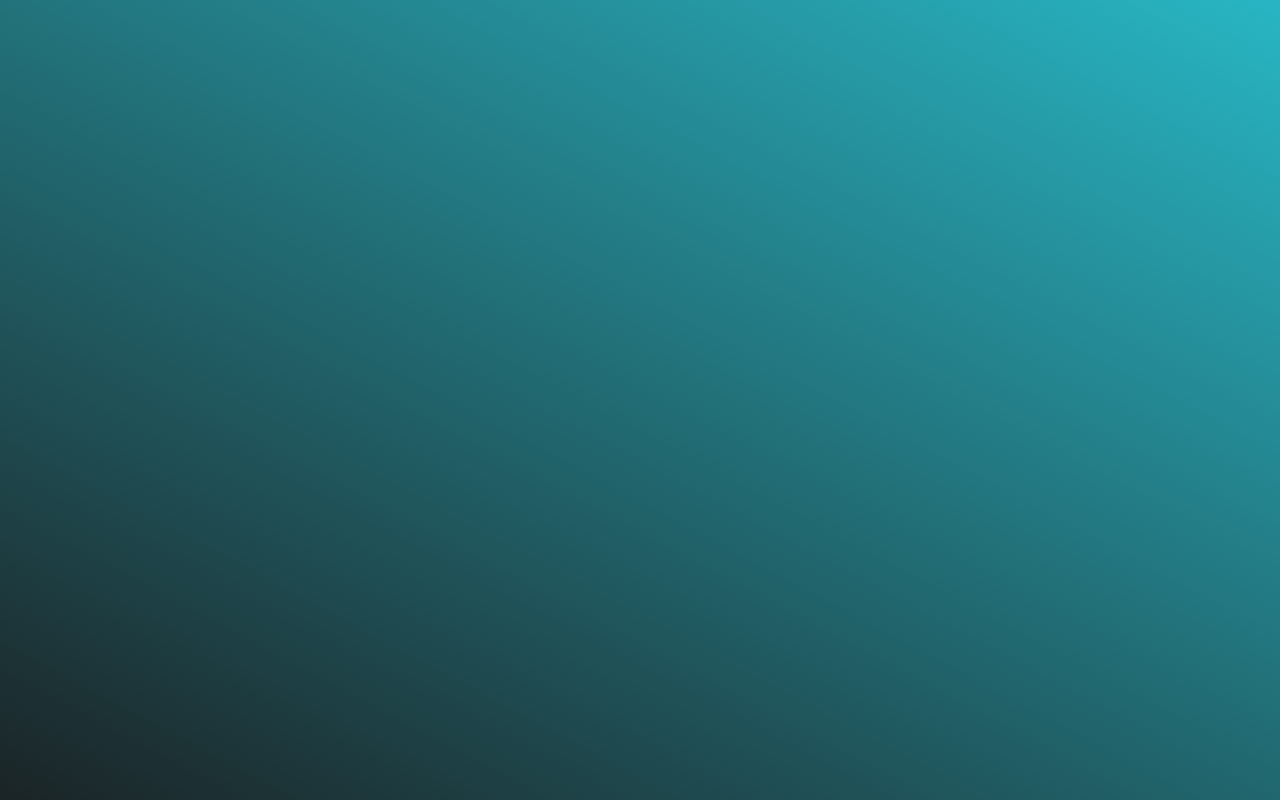
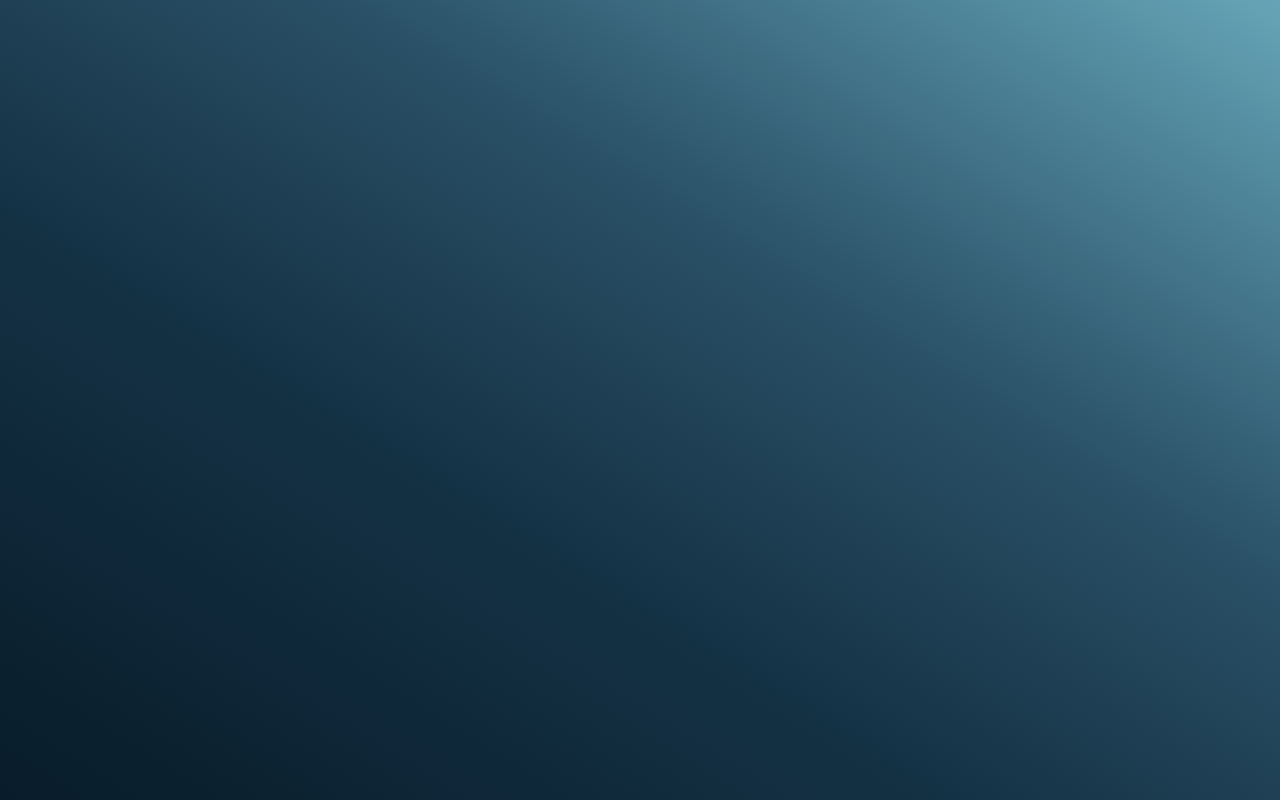
Before and after one commit to kingmohbil/online-store, a Next.js app: page / in a window 1280 px wide. Built offline with nearby package versions, Linux system fonts and the light colour scheme.

Commit message:
Added the linear gradiant background

```diff
--- a/styles/globals.css
+++ b/styles/globals.css
@@ -1,40 +1,9 @@
+@import url('https://fonts.googleapis.com/css2?family=Roboto:ital,wght@0,100;0,300;0,400;0,500;0,700;0,900;1,100;1,300;1,400;1,500;1,700;1,900&display=swap');
+
 :root {
   --font-mono: ui-monospace, Menlo, Monaco, 'Cascadia Mono', 'Segoe UI Mono',
     'Roboto Mono', 'Oxygen Mono', 'Ubuntu Monospace', 'Source Code Pro',
     'Fira Mono', 'Droid Sans Mono', 'Courier New', monospace;
-}
-
-@media (prefers-color-scheme: dark) {
-  :root {
-    --foreground-rgb: 255, 255, 255;
-    --background-start-rgb: 0, 0, 0;
-    --background-end-rgb: 0, 0, 0;
-
-    --primary-glow: radial-gradient(rgba(1, 65, 255, 0.4), rgba(1, 65, 255, 0));
-    --secondary-glow: linear-gradient(
-      to bottom right,
-      rgba(1, 65, 255, 0),
-      rgba(1, 65, 255, 0),
-      rgba(1, 65, 255, 0.3)
-    );
-
-    --tile-start-rgb: 2, 13, 46;
-    --tile-end-rgb: 2, 5, 19;
-    --tile-border: conic-gradient(
-      #ffffff80,
-      #ffffff40,
-      #ffffff30,
-      #ffffff20,
-      #ffffff10,
-      #ffffff10,
-      #ffffff80
-    );
-
-    --callout-rgb: 20, 20, 20;
-    --callout-border-rgb: 108, 108, 108;
-    --card-rgb: 100, 100, 100;
-    --card-border-rgb: 200, 200, 200;
-  }
 }
 
 * {
@@ -55,15 +24,35 @@
 }
 
 body {
+  background: #16222a; /* fallback for old browsers */
+  background: -webkit-linear-gradient(
+    to right top,
+    #081c2a,
+    #0b2130,
+    #0e2637,
+    #112c3d,
+    #143144,
+    #1b3b4f,
+    #23465b,
+    #2a5167,
+    #38657b,
+    #477a8f,
+    #568fa3,
+    #66a5b7
+  ); /* Chrome 10-25, Safari 5.1-6 */
   background: linear-gradient(
-    28deg,
-    rgba(27, 36, 38, 1) 0%,
-    rgba(40, 180, 194, 1) 99%
+    to right top,
+    #081c2a,
+    #0b2130,
+    #0e2637,
+    #112c3d,
+    #143144,
+    #1b3b4f,
+    #23465b,
+    #2a5167,
+    #38657b,
+    #477a8f,
+    #568fa3,
+    #66a5b7
   );
 }
-
-@media (prefers-color-scheme: dark) {
-  html {
-    color-scheme: dark;
-  }
-}
```
